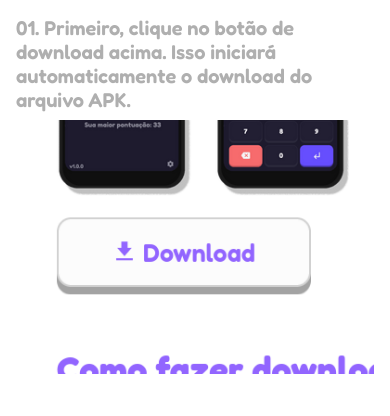
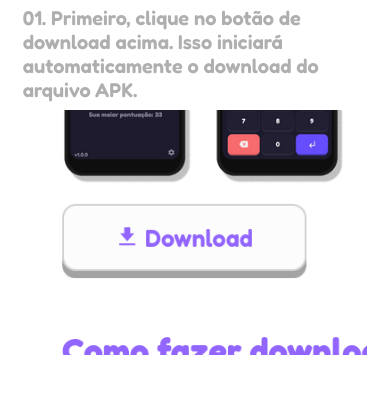
Before and after one commit to LDavi05/projeto-tabuada, a plain HTML site: page download/index.html in a window 390 px wide. Shown: the part 684-1100 px from the top of the page. Drawn offline with nearby package versions, Linux system fonts and the light colour scheme.

Commit message:
content screen limit

```diff
--- a/css/style.css
+++ b/css/style.css
@@ -679,8 +679,8 @@ font-size: 1.5rem;
 		transition: all .2s ease;
 	}
 	.content {
-		max-width: 100%;
-		padding: 0 1rem 0 1rem;
+		max-width: 90%;
+		padding: 0 0.2rem 0 0.2rem;
 	}
 }
 
```
